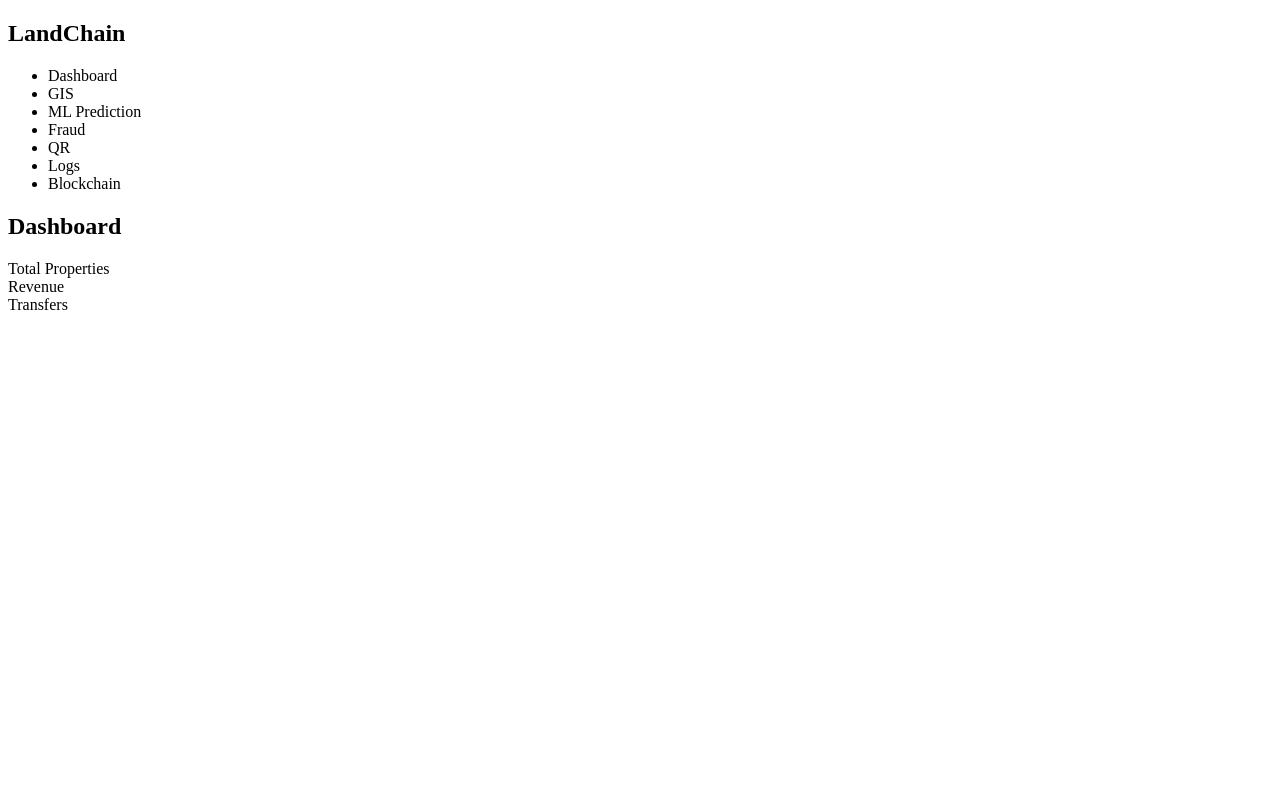
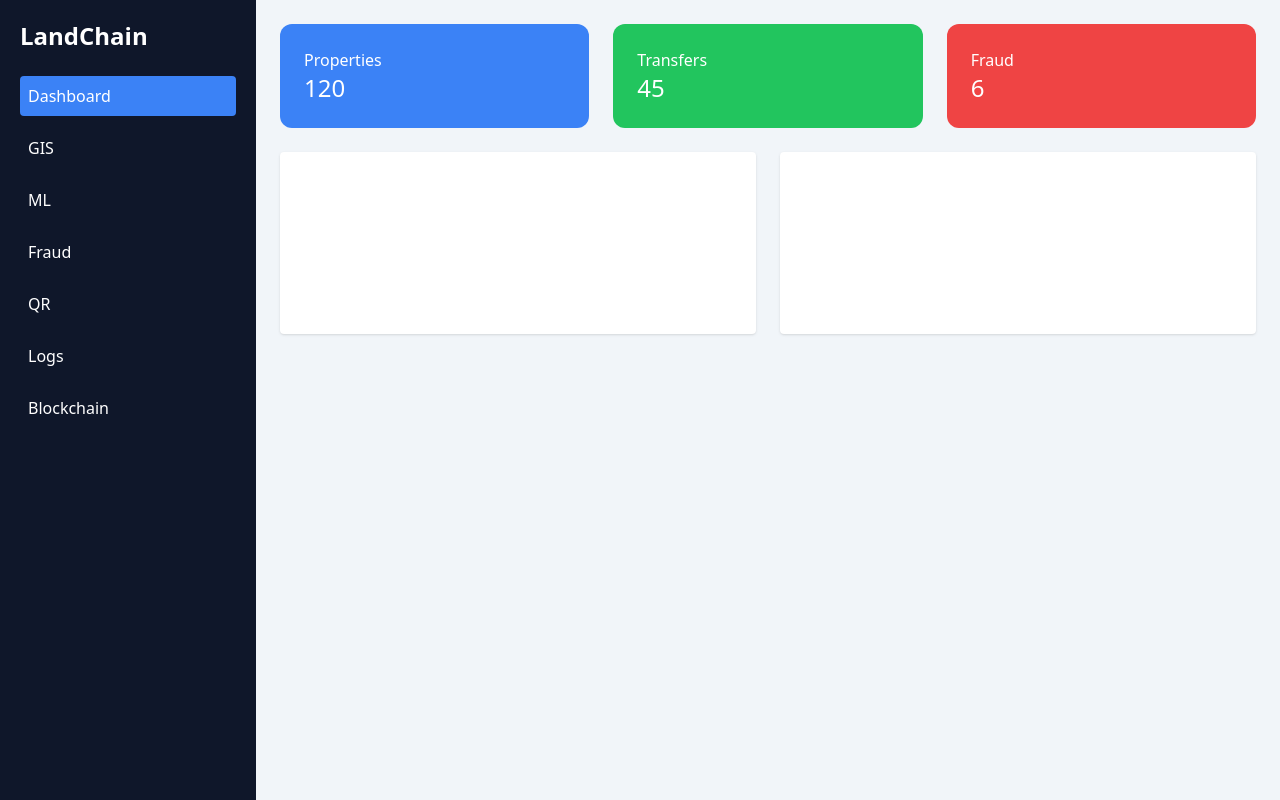
Before and after one commit to rama01-hathwar/land-registry-project, a Flask app: page /dashboard in a window 1280 px wide. Run offline with Flask 3, Linux system fonts and the light colour scheme; a map, chart or similar area stays blank; parts of the project's set-up code (start-up, migrations or seed data) failed here and were passed over; some libraries are stand-ins or nearby versions.

Commit message:
Update dashboard.html

```diff
--- a/templates/dashboard.html
+++ b/templates/dashboard.html
@@ -3,100 +3,119 @@
 <head>
 <title>LandChain Dashboard</title>
 
-    <link rel="stylesheet" href="/static/css/style.css">
+<script src="https://cdn.tailwindcss.com"></script>
+<script src="https://cdn.jsdelivr.net/npm/chart.js"></script>
 <link rel="stylesheet" href="https://unpkg.com/leaflet/dist/leaflet.css"/>
+
+<style>
+.fade-in{animation:fadeIn 0.4s}
+@keyframes fadeIn{
+from{opacity:0;transform:translateY(10px)}
+to{opacity:1;transform:translateY(0)}
+}
+</style>
+
 </head>
 
-<body>
+<body class="bg-slate-100">
 
-<div class="container">
+<div class="flex h-screen">
 
 <!-- SIDEBAR -->
-    <div class="sidebar">
-        <h2>LandChain</h2>
+<div class="w-64 bg-slate-900 text-white p-5">
+    <h2 class="text-2xl mb-6 font-bold">LandChain</h2>
 
-        <ul>
-            <li onclick="showModule('dashboard')">Dashboard</li>
-            <li onclick="showModule('gis')">GIS</li>
-            <li onclick="showModule('ml')">ML Prediction</li>
-            <li onclick="showModule('fraud')">Fraud</li>
-            <li onclick="showModule('qr')">QR</li>
-            <li onclick="showModule('logs')">Logs</li>
-            <li onclick="showModule('blockchain')">Blockchain</li>
+    <ul class="space-y-3">
+        <li class="menu bg-blue-500 p-2 rounded cursor-pointer" onclick="showModule('dashboard',this)">Dashboard</li>
+        <li class="menu p-2 rounded cursor-pointer" onclick="showModule('gis',this)">GIS</li>
+        <li class="menu p-2 rounded cursor-pointer" onclick="showModule('ml',this)">ML</li>
+        <li class="menu p-2 rounded cursor-pointer" onclick="showModule('fraud',this)">Fraud</li>
+        <li class="menu p-2 rounded cursor-pointer" onclick="showModule('qr',this)">QR</li>
+        <li class="menu p-2 rounded cursor-pointer" onclick="showModule('logs',this)">Logs</li>
+        <li class="menu p-2 rounded cursor-pointer" onclick="showModule('blockchain',this)">Blockchain</li>
     </ul>
 </div>
 
 <!-- MAIN -->
-    <div class="main">
+<div class="flex-1 p-6 overflow-y-auto">
 
 <!-- DASHBOARD -->
-        <div id="dashboard" class="module">
-            <h2>Dashboard</h2>
-            <div class="cards">
-                <div class="card">Total Properties</div>
-                <div class="card">Revenue</div>
-                <div class="card">Transfers</div>
+<div id="dashboard" class="module fade-in">
+
+<div class="grid grid-cols-3 gap-6">
+<div class="bg-blue-500 text-white p-6 rounded-xl">Properties <h2 class="text-2xl">120</h2></div>
+<div class="bg-green-500 text-white p-6 rounded-xl">Transfers <h2 class="text-2xl">45</h2></div>
+<div class="bg-red-500 text-white p-6 rounded-xl">Fraud <h2 class="text-2xl">6</h2></div>
+</div>
+
+<div class="grid grid-cols-2 gap-6 mt-6">
+<div class="bg-white p-4 rounded shadow">
+<canvas id="propertyChart"></canvas>
+</div>
+
+<div class="bg-white p-4 rounded shadow">
+<canvas id="transactionChart"></canvas>
 </div>
 </div>
 
-        <!-- GIS MODULE -->
-        <div id="gis" class="module" style="display:none;">
-
-            <h2>GIS & Geo Tagging</h2>
-
-            <!-- 🔥 YOUR MAP CODE (from map.html) -->
-            <div id="map" style="height:400px;"></div>
-
-            <div id="details"></div>
-            <div id="priceBox"></div>
-            <div id="qrSection"></div>
-            <div id="nearby"></div>
-            <div id="documents"></div>
-
 </div>
 
-        <!-- ML MODULE -->
-        <div id="ml" class="module" style="display:none;">
+<!-- GIS -->
+<div id="gis" class="module hidden">
+<h2 class="mb-3 text-xl">GIS Map</h2>
+<div id="map" class="h-96 rounded shadow mb-4"></div>
+
+<div class="grid grid-cols-3 gap-4">
+<div id="details" class="bg-white p-3 rounded shadow"></div>
+<div id="priceBox" class="bg-white p-3 rounded shadow"></div>
+<div id="qrSection" class="bg-white p-3 rounded shadow"></div>
+</div>
+</div>
+
+<!-- ML -->
+<div id="ml" class="module hidden">
 <h2>ML Prediction</h2>
-
-            <input id="area" placeholder="Area"><br>
-            <button onclick="predict()">Predict</button>
+<input id="area" class="border p-2 rounded" placeholder="Area">
+<button onclick="predict()" class="bg-blue-500 text-white px-3 py-2 rounded">Predict</button>
 
 <div id="result"></div>
+<canvas id="mlChart"></canvas>
 </div>
 
 <!-- FRAUD -->
-        <div id="fraud" class="module" style="display:none;">
-            <h2>Fraud Check</h2>
-            <input id="fraudId" placeholder="Parcel ID">
-            <button onclick="checkFraud()">Check</button>
-            <div id="fraudResult"></div>
+<div id="fraud" class="module hidden">
+<input id="fraudId" placeholder="Parcel ID" class="border p-2">
+<button onclick="checkFraud()" class="bg-red-500 text-white px-3 py-2">Check</button>
+<table class="w-full bg-white mt-3">
+<thead><tr><th>Parcel</th><th>Risk</th></tr></thead>
+<tbody id="fraudTable"></tbody>
+</table>
 </div>
 
 <!-- QR -->
-        <div id="qr" class="module" style="display:none;">
-            <h2>QR</h2>
-            <input id="qrId" placeholder="Parcel ID">
-            <button onclick="loadQR()">Generate</button>
+<div id="qr" class="module hidden">
+<input id="qrId" placeholder="Parcel ID" class="border p-2">
+<button onclick="loadQR()" class="bg-blue-500 text-white px-3 py-2">Generate</button>
 <div id="qrImage"></div>
 </div>
 
 <!-- LOGS -->
-        <div id="logs" class="module" style="display:none;">
-            <h2>Activity Logs</h2>
-            <button onclick="loadLogs()">Load</button>
-            <div id="logData"></div>
+<div id="logs" class="module hidden">
+<button onclick="loadLogs()" class="bg-blue-500 text-white px-3 py-2">Load</button>
+<table class="w-full bg-white mt-3">
+<tbody id="logTable"></tbody>
+</table>
 </div>
 
 <!-- BLOCKCHAIN -->
-        <div id="blockchain" class="module" style="display:none;">
-            <h2>Blockchain Explorer</h2>
-            <button onclick="loadBlockchain()">Load</button>
-            <div id="blockData"></div>
+<div id="blockchain" class="module hidden">
+<button onclick="loadBlockchain()" class="bg-purple-500 text-white px-3 py-2">Load</button>
+<table class="w-full bg-white mt-3">
+<tbody id="blockTable"></tbody>
+</table>
 </div>
 
 </div>
-
 </div>
 
 <script src="/static/js/app.js"></script>
```
Lines whose indentation alone changed are shown as unchanged.
